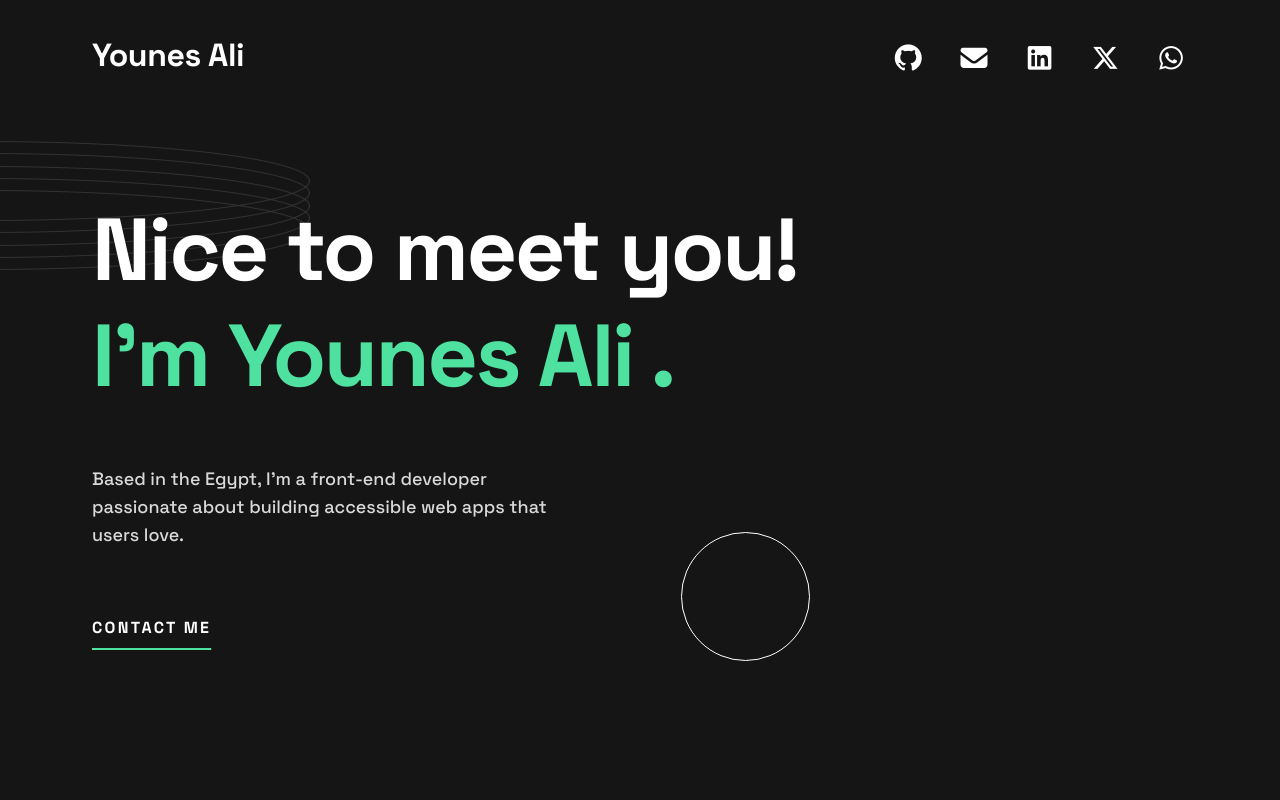
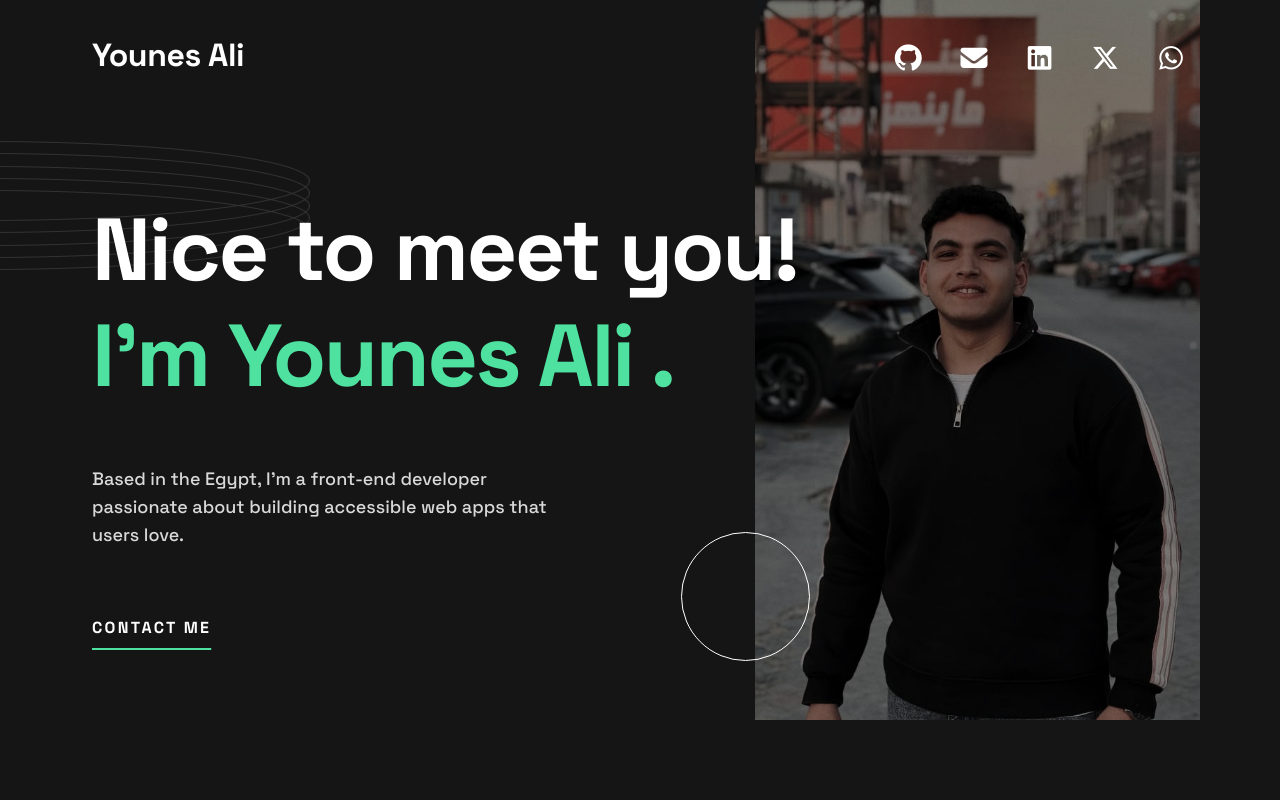
Before and after one commit to Younes-Ali/My-Portfolio, a plain HTML site: page index.html in a window 1280 px wide. Shown: the top 800 px of the page. Drawn offline with nearby package versions, Linux system fonts and the light colour scheme; a script that the page names is missing.

Commit message:
1th virsion

```diff
--- a/style.css
+++ b/style.css
@@ -131,7 +131,7 @@ header {
     }
     .overlay {
       width: 100%;
-      max-height: 720px;
+      min-height: 720px;
       background: rgba(0, 0, 0, 0.395);
     }
   }
```
